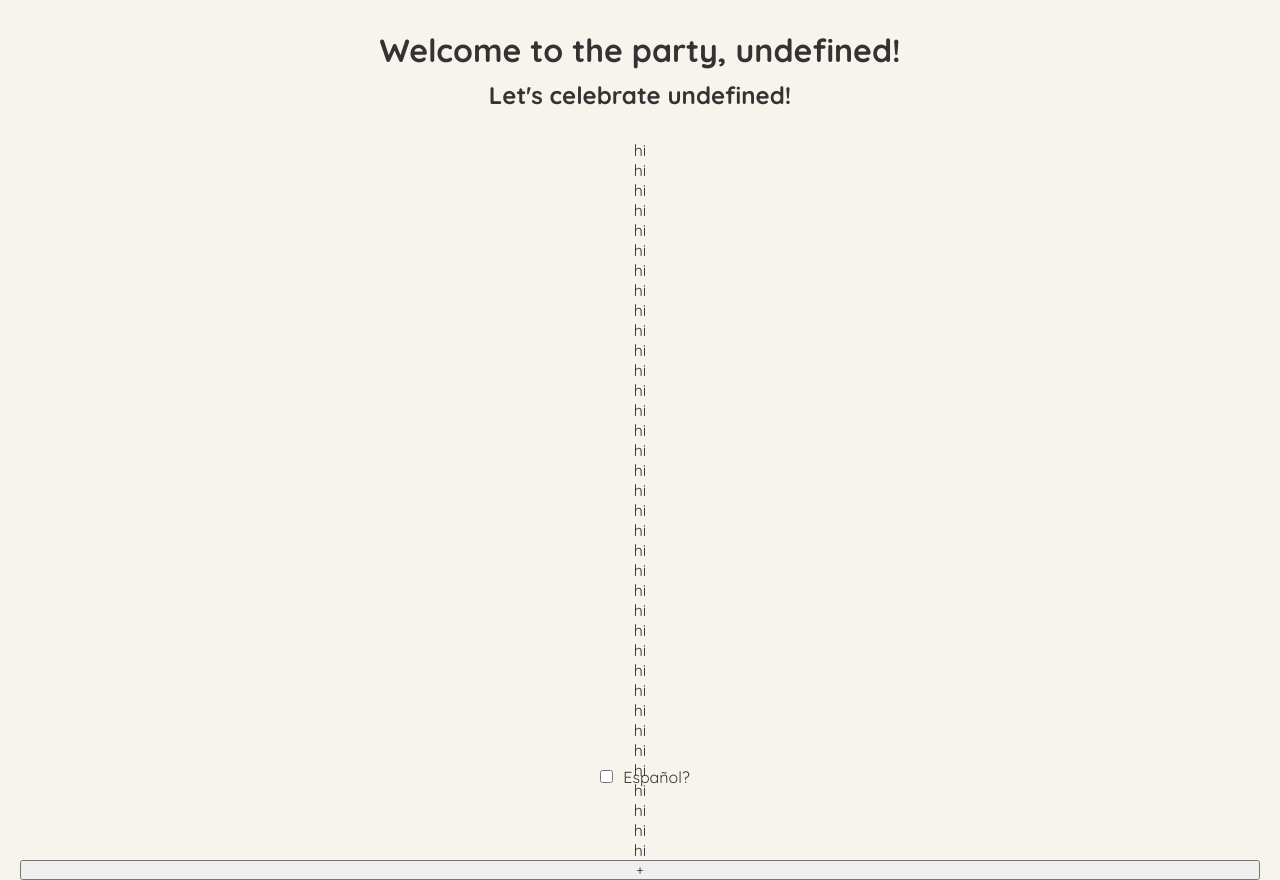
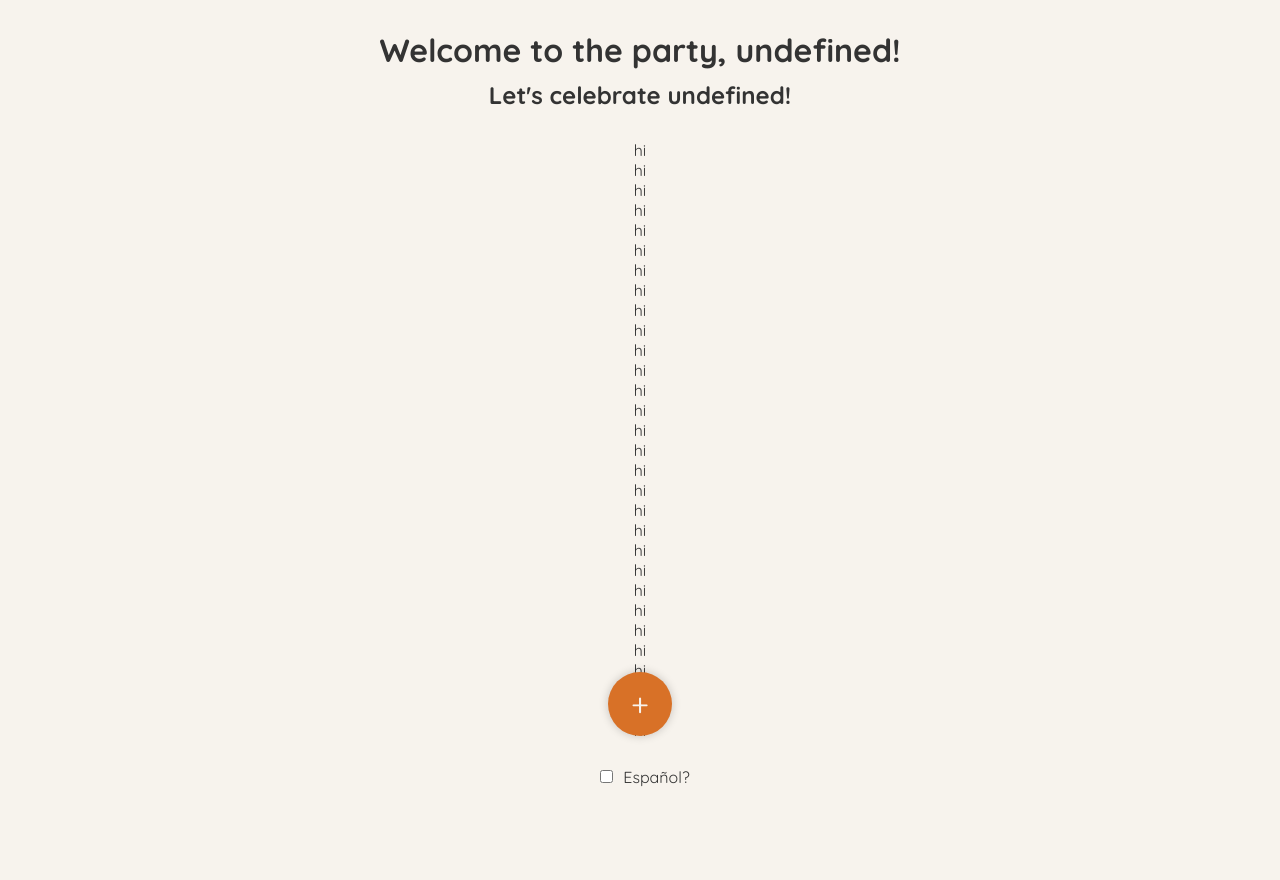
Before and after one commit to josue-codes/image_uploader, a React (Create React App) app: page /party in a window 1280 px wide. After the commit the page ends 800 px from the top, so only its background shows below. Built offline with nearby package versions, Linux system fonts and the light colour scheme.

Commit message:
adding my add photo button

```diff
--- a/src/index.css
+++ b/src/index.css
@@ -56,8 +56,24 @@ body {
 .content {
     display: flex;
     flex-direction: column;
+    align-items: center;
     justify-content: center;
     flex-grow: 1;
+    overflow-y: auto;
+    overflow-x: hidden;
+
+    /* For Firefox */
+    scrollbar-width: none;
+
+    /* For Internet Explorer and Edge */
+    -ms-overflow-style: none;
+
+    /* For WebKit browsers like Chrome, Safari */
+    &::-webkit-scrollbar {
+        display: none;
+        width: 0;
+        background: transparent;
+    }
 }
 
 .home-page h1,
@@ -99,6 +115,34 @@ body {
     color: #a10000;
 }
 
+.add-photo {
+    position: absolute;
+    bottom: 1.5em;
+    display: inline-block;
+    width: 2em;           /* Adjust size as needed */
+    height: 2em;          /* Adjust size as needed */
+    background-color: #d87127;  /* Circle fill color */
+    color: #f7f3ed;           /* Plus sign color */
+    border-radius: 50%;    /* Makes it a circle */
+    text-align: center;
+    line-height: 2em;     /* Centers the plus vertically, adjust if you change the height */
+    font-size: 2em;       /* Adjust plus sign size */
+    border: none;          /* Remove default button styles */
+    cursor: pointer;       /* Mouse pointer on hover */
+    box-shadow: 0px 0px 10px rgba(0, 0, 0, 0.2); /* Optional: Add a subtle shadow */
+    transition: transform 0.3s ease;  /* Optional: Smooth scale on hover */
+    margin: 0.5em;
+}
+
+.add-photo:hover {
+  transform: scale(1.05);  /* Optional: Scale button on hover */
+}
+
+.add-photo:focus {
+  outline: none;  /* Remove default focus styles. Note: Be sure to provide alternative focus styles for accessibility */
+}
+
+
 /* Specific styling for mobile devices */
 @media only screen and (max-width: 480px) {
     .home-page h1 {
@@ -115,6 +159,10 @@ body {
 
     .home-page input[type="text"] {
         width: 90%;
+    }
+
+    .add-photo {
+        bottom: 0.25em;
     }
 }
 
```
